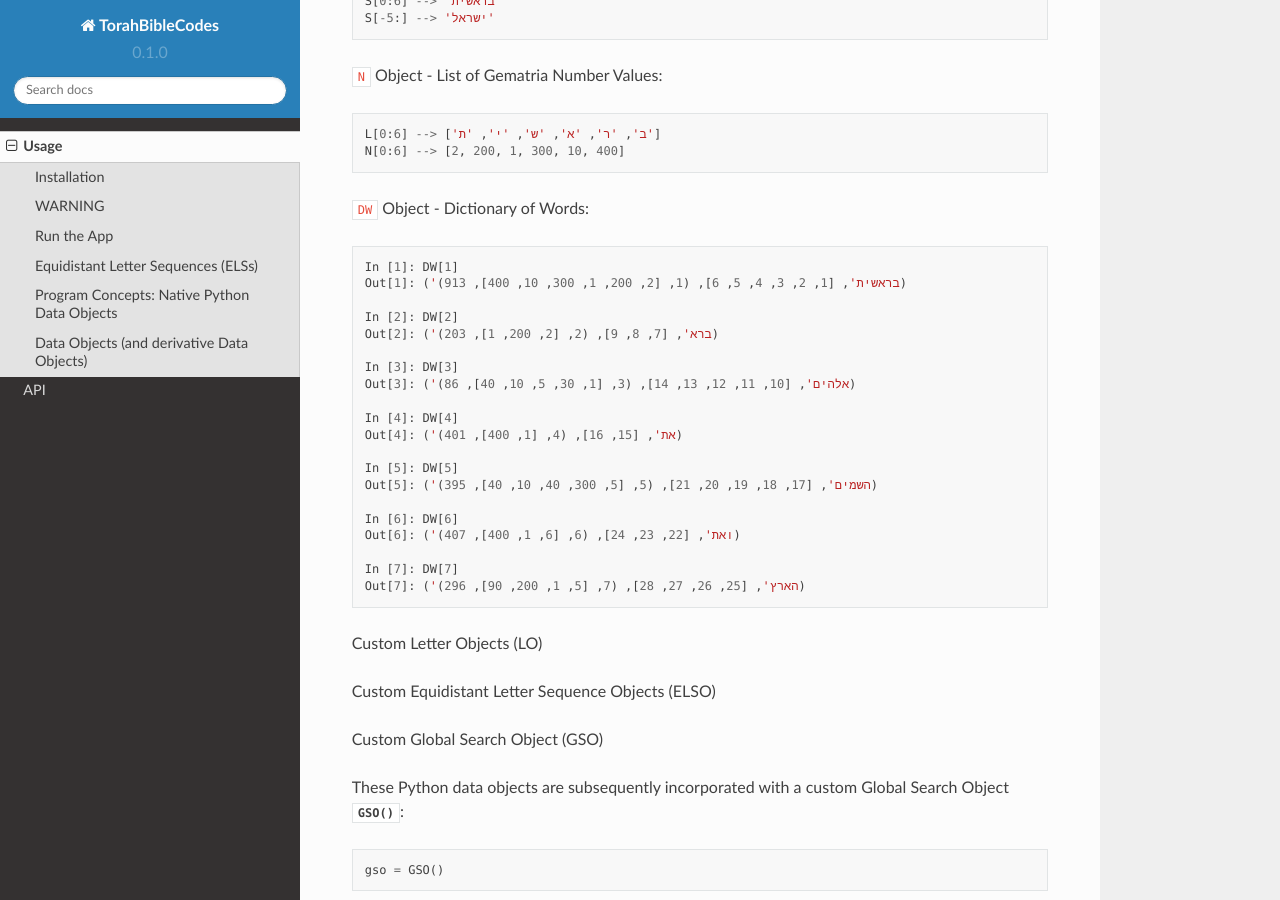
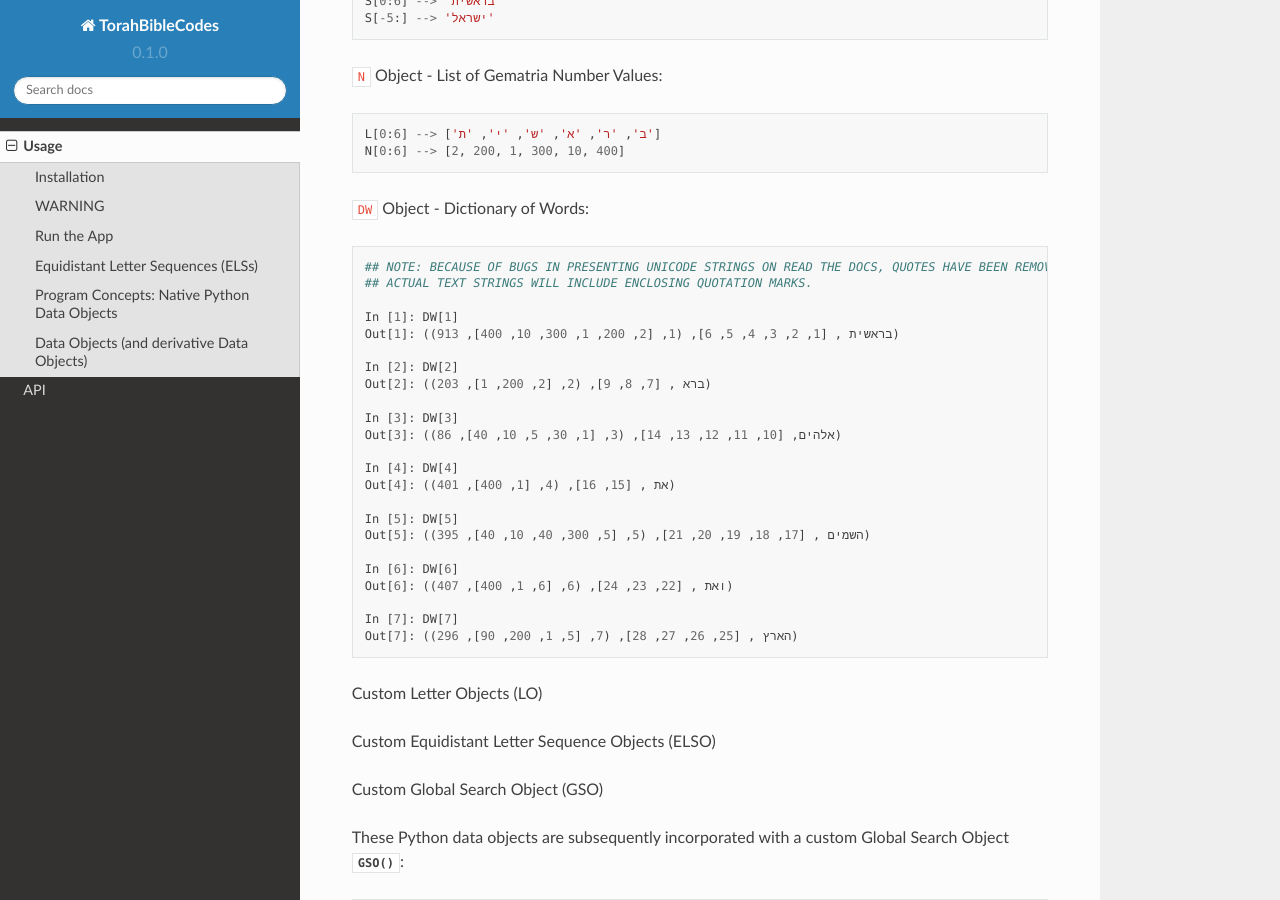
Before and after one commit to TorahBibleCodes/TorahBibleCodes_Sphinx, a Sphinx documentation site: the page built from docs/source/usage.rst, in a window 1280 px wide and 900 px high, scrolled down 5735 px. Built offline with Sphinx 7.4.7 and the Read the Docs theme 2.0.0, drawn with Linux system fonts in a browser that asks for light colours.

Commit message:
Update usage.rst

```diff
--- a/docs/source/usage.rst
+++ b/docs/source/usage.rst
@@ -265,26 +265,29 @@ From the ``D`` and ``DS`` Objects, all other Python Data Objects are derived:
 
 ``DW`` Object - Dictionary of Words::
 
+   ## NOTE: BECAUSE OF BUGS IN PRESENTING UNICODE STRINGS ON READ THE DOCS, QUOTES HAVE BEEN REMOVED FROM THE HEBREW TEXT STRINGS BELOW TO PRESERVE PRESENTATION  OF THESE TUPLES OF DATA;
+   ## ACTUAL TEXT STRINGS WILL INCLUDE ENCLOSING QUOTATION MARKS.
+
    In [1]: DW[1]
-   Out[1]: ('בראשית', [1, 2, 3, 4, 5, 6], (1, [2, 200, 1, 300, 10, 400], 913))
+   Out[1]: (בראשית , [1, 2, 3, 4, 5, 6], (1, [2, 200, 1, 300, 10, 400], 913))
 
    In [2]: DW[2]
-   Out[2]: ('ברא', [7, 8, 9], (2, [2, 200, 1], 203))
+   Out[2]: (ברא , [7, 8, 9], (2, [2, 200, 1], 203))
 
    In [3]: DW[3]
-   Out[3]: ('אלהים', [10, 11, 12, 13, 14], (3, [1, 30, 5, 10, 40], 86))
+   Out[3]: (אלהים, [10, 11, 12, 13, 14], (3, [1, 30, 5, 10, 40], 86))
 
    In [4]: DW[4]
-   Out[4]: ('את', [15, 16], (4, [1, 400], 401))
+   Out[4]: (את , [15, 16], (4, [1, 400], 401))
 
    In [5]: DW[5]
-   Out[5]: ('השמים', [17, 18, 19, 20, 21], (5, [5, 300, 40, 10, 40], 395))
+   Out[5]: (השמים , [17, 18, 19, 20, 21], (5, [5, 300, 40, 10, 40], 395))
 
    In [6]: DW[6]
-   Out[6]: ('ואת', [22, 23, 24], (6, [6, 1, 400], 407))
+   Out[6]: (ואת , [22, 23, 24], (6, [6, 1, 400], 407))
 
    In [7]: DW[7]
-   Out[7]: ('הארץ', [25, 26, 27, 28], (7, [5, 1, 200, 90], 296))
+   Out[7]: (הארץ , [25, 26, 27, 28], (7, [5, 1, 200, 90], 296))
 
 
 Custom Letter Objects (LO)
```
